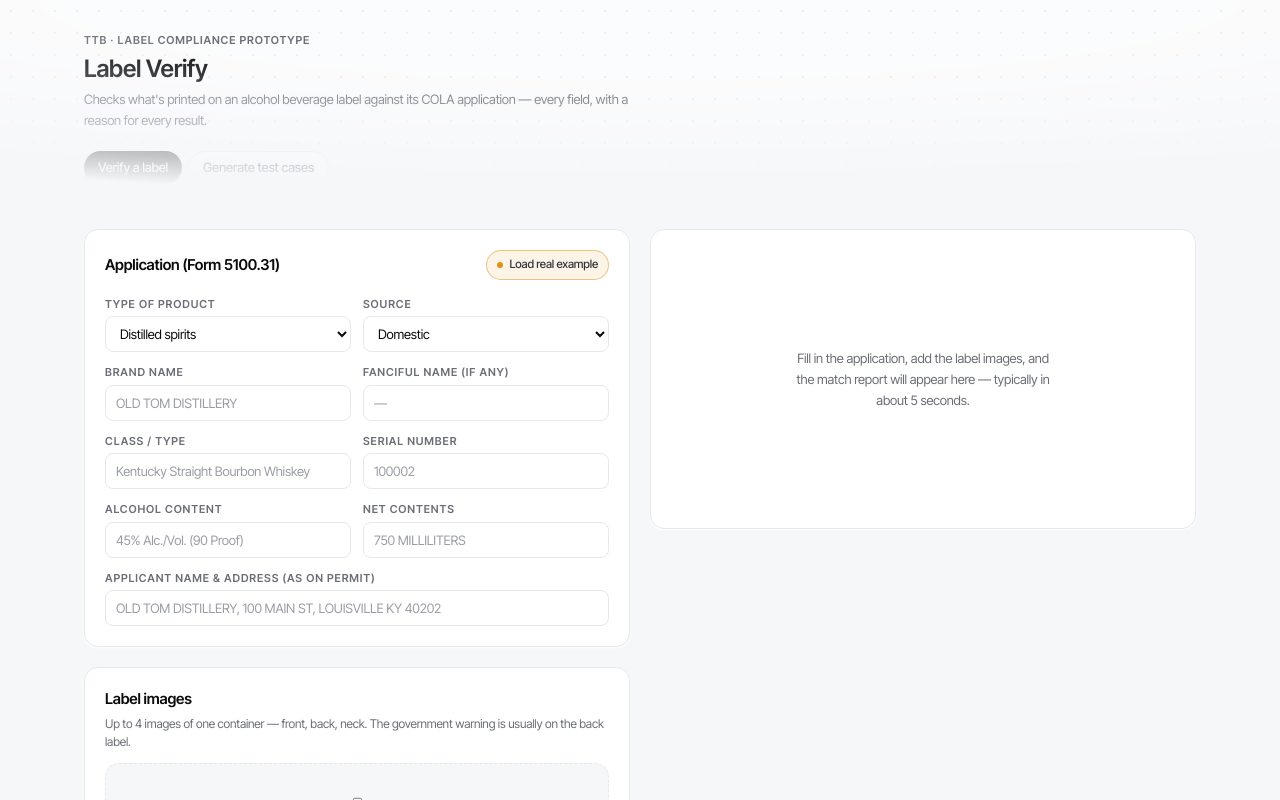
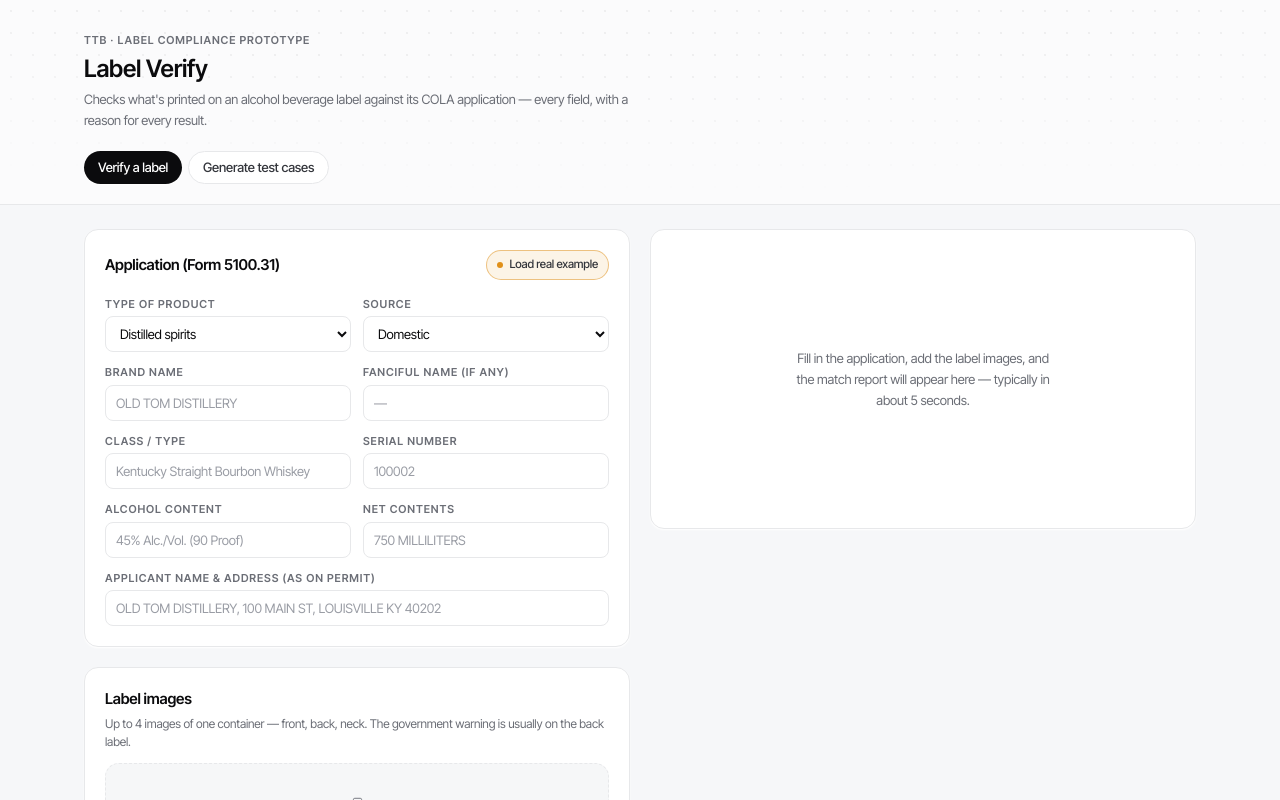
Before and after one commit to jaynyasg/TreasuryTakeHome, a Next.js app: page / in a window 1280 px wide. Shown: the top 800 px of the page. Built offline with nearby package versions, Linux system fonts and the light colour scheme.

Commit message:
style(design): FINDING-001 - move dot-grid mask to background layer so header tabs render at full contrast

```diff
--- a/app/page.tsx
+++ b/app/page.tsx
@@ -16,8 +16,9 @@ export default function Home() {
 
   return (
     <div className="min-h-screen">
-      <header className="dot-grid border-b border-line bg-card/60">
-        <div className="mx-auto max-w-6xl px-5 pb-5 pt-8">
+      <header className="relative overflow-hidden border-b border-line bg-card/60">
+        <div aria-hidden className="dot-grid absolute inset-0" />
+        <div className="relative mx-auto max-w-6xl px-5 pb-5 pt-8">
           <div className="text-[11px] font-semibold uppercase tracking-[0.08em] text-muted">
             TTB · Label Compliance Prototype
           </div>
```
